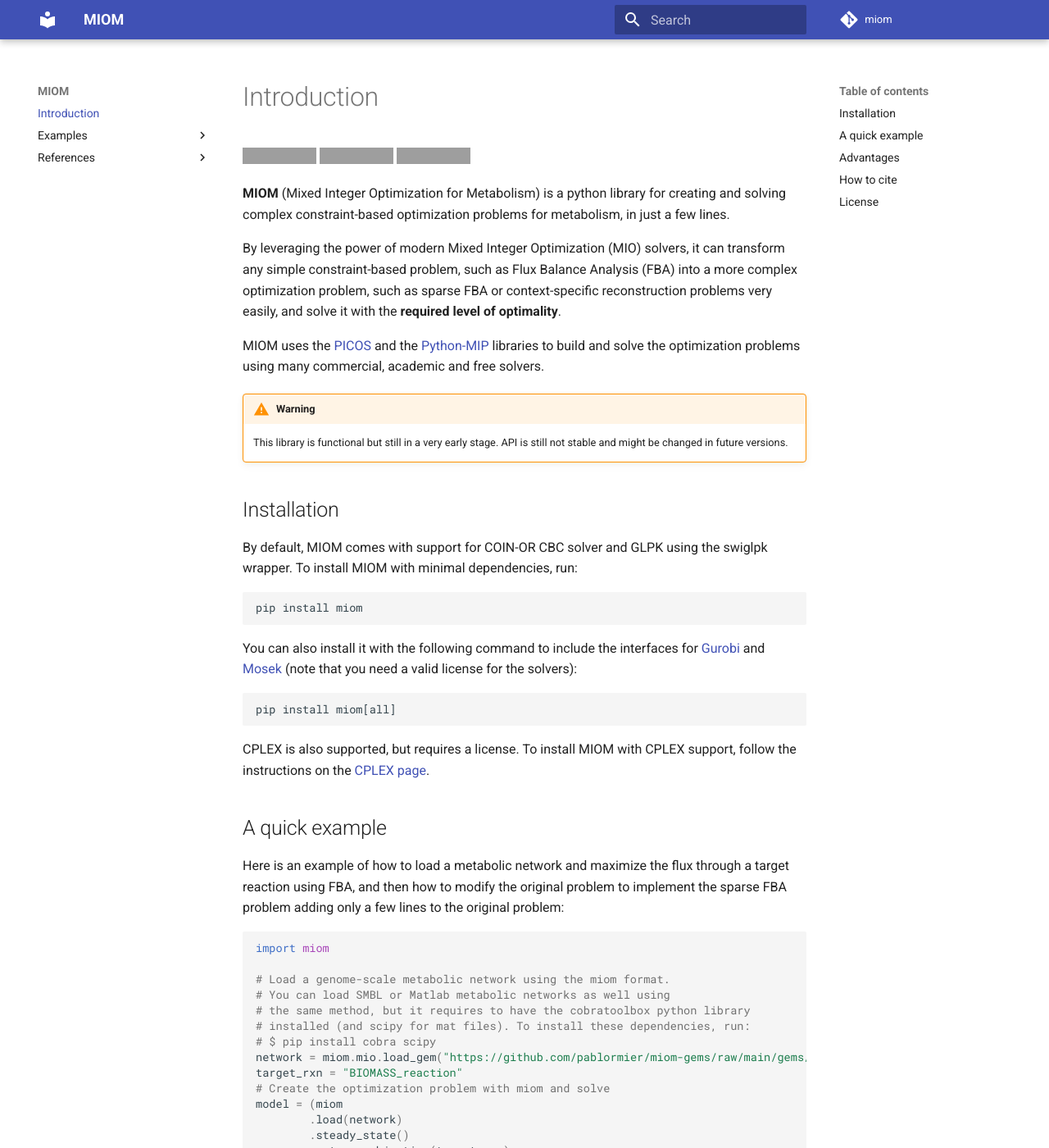
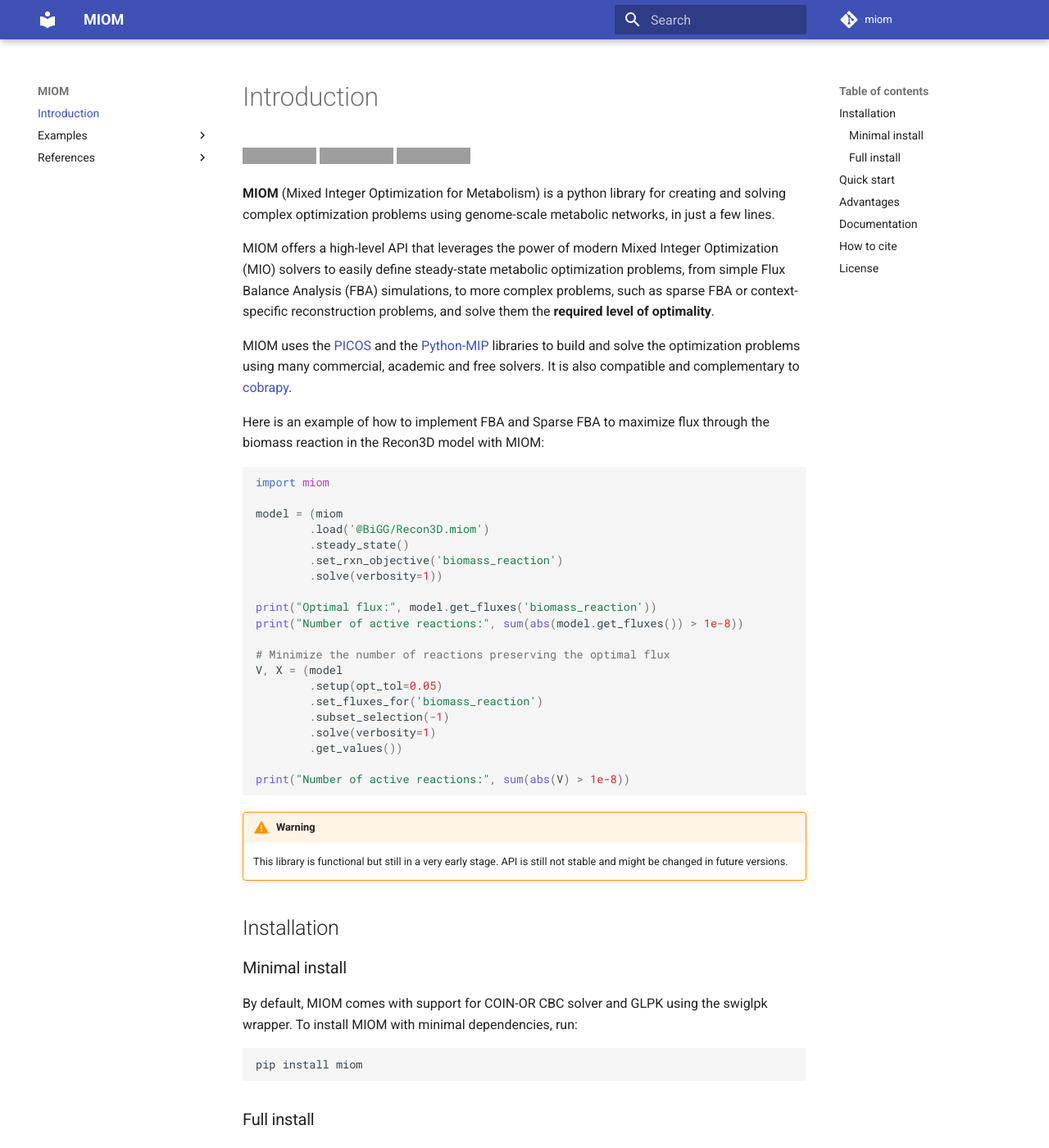
Before and after one commit to MetExplore/miom, an MkDocs documentation site: the page built from docs/index.md, in a window 1280 px wide and 1400 px high. Shown: the whole window at 82% size. Built offline with MkDocs 1.6.1 and Material for MkDocs 9.7.7, drawn with Linux system fonts in a browser that asks for light colours; comment, search, counter and statistics services are not loaded; the version menu is left out; some of the changed text lies outside the part shown; grey boxes are pictures that could not be loaded.

Commit message:
API improvements for 0.9.0-beta.1

````diff
--- a/docs/index.md
+++ b/docs/index.md
@@ -1,20 +1,45 @@
 # Introduction
-[![Run In Colab](https://colab.research.google.com/assets/colab-badge.svg)](https://colab.research.google.com/drive/1JAOEHLlRCW8GziIpBqkFwJL2ha3OEOWJ?usp=sharing)
+[![Try It Online](https://colab.research.google.com/assets/colab-badge.svg)](https://colab.research.google.com/drive/1JAOEHLlRCW8GziIpBqkFwJL2ha3OEOWJ?usp=sharing)
 [![PyPI version](https://badge.fury.io/py/miom.svg)](https://badge.fury.io/py/miom)
 ![Tests](https://github.com/metexplore/miom/actions/workflows/unit-tests.yml/badge.svg)
 
+__MIOM__ (Mixed Integer Optimization for Metabolism) is a python library for creating and solving complex optimization problems using genome-scale metabolic networks, in just a few lines.
 
+MIOM offers a high-level API that leverages the power of modern Mixed Integer Optimization (MIO) solvers to easily define steady-state metabolic optimization problems, from simple Flux Balance Analysis (FBA) simulations, to more complex problems, such as sparse FBA or context-specific reconstruction problems, and solve them the __required level of optimality__.
 
-__MIOM__ (Mixed Integer Optimization for Metabolism) is a python library for creating and solving complex constraint-based optimization problems for metabolism, in just a few lines.
+MIOM uses the [PICOS](https://picos-api.gitlab.io/picos/) and the [Python-MIP](https://www.python-mip.com/) libraries to build and solve the optimization problems using many commercial, academic and free solvers. It is also compatible and complementary to [cobrapy](https://opencobra.github.io/cobrapy/).
 
-By leveraging the power of modern Mixed Integer Optimization (MIO) solvers, it can transform any simple constraint-based problem, such as Flux Balance Analysis (FBA) into a more complex optimization problem, such as sparse FBA or context-specific reconstruction problems very easily, and solve it with the __required level of optimality__.
+Here is an example of how to implement FBA and Sparse FBA to maximize flux through the biomass reaction in the Recon3D model with MIOM:
 
-MIOM uses the [PICOS](https://picos-api.gitlab.io/picos/) and the [Python-MIP](https://www.python-mip.com/) libraries to build and solve the optimization problems using many commercial, academic and free solvers.
+```python
+import miom
+
+model = (miom
+        .load('@BiGG/Recon3D.miom')
+        .steady_state()
+        .set_rxn_objective('biomass_reaction')
+        .solve(verbosity=1))
+
+print("Optimal flux:", model.get_fluxes('biomass_reaction'))
+print("Number of active reactions:", sum(abs(model.get_fluxes()) > 1e-8))
+
+# Minimize the number of reactions preserving the optimal flux
+V, X = (model
+        .setup(opt_tol=0.05)
+        .set_fluxes_for('biomass_reaction')
+        .subset_selection(-1)
+        .solve(verbosity=1)
+        .get_values())
+
+print("Number of active reactions:", sum(abs(V) > 1e-8))
+```
 
 !!! warning
-     This library is functional but still in a very early stage. API is still not stable and might be changed in future versions.
+    This library is functional but still in a very early stage. API is still not stable and might be changed in future versions.
 
 ## Installation
+
+### Minimal install
 
 By default, MIOM comes with support for COIN-OR CBC solver and GLPK using the swiglpk wrapper. To install MIOM with minimal dependencies, run:
 
@@ -22,38 +47,58 @@
 pip install miom
 ```
 
-You can also install it with the following command to include the interfaces for [Gurobi](https://www.gurobi.com/downloads) and [Mosek](https://www.mosek.com/downloads/) (note that you need a valid license for the solvers):
+### Full install
+
+The full install option of `miom` comes also with the interfaces for [Gurobi](https://www.gurobi.com/downloads) and [Mosek](https://www.mosek.com/downloads/). Also, in order to be able to import metabolic networks in different formats (SBML, Matlab, YAML, etc), you need to install the additional `cobra` and `scipy` packages:
 
 ```
-pip install miom[all]
+pip install miom[all] cobra scipy
 ```
 
-CPLEX is also supported, but requires a license. To install MIOM with CPLEX support, follow the instructions on the [CPLEX page](https://www.ibm.com/docs/en/icos/12.8.0.0?topic=cplex-setting-up-python-api).
+CPLEX is also supported, but requires a valid license. To install MIOM with CPLEX support, follow the instructions on the [CPLEX page](https://www.ibm.com/docs/en/icos/12.8.0.0?topic=cplex-setting-up-python-api) to install your current version of cplex in your python environment.
 
-## A quick example
+
+## Quick start
+
+The first step is to import a GEM (a genome-scale model) using the `miom.mio.load_gem` method. The method accepts a local file or an URL. SBML files and Matlab files are supported through `cobra` and `scipy` packages. Please make sure that these packages are correctly installed before trying to import models in these formats (see [Full install](#full-install)).
+
+Once these packages are available, you can import a model using:
+
+```python
+import miom
+network = miom.mio.load_gem("https://github.com/SysBioChalmers/Human-GEM/raw/main/model/Human-GEM.mat")
+print("Number of reactions in the network", network.num_reactions)
+```
+
+MIOM includes its own lightweight and portable format (.miom) for loading and storing metabolic networks, which does not require any additional dependency. This models uses `numpy` compressed structured arrays to store the basic information of the metabolic networks required for performing simulations. This format is even smaller and more portable than the Matlab files. A repository of converted models is available at https://github.com/pablormier/miom-gems.
+
+To make things even easier, the method `load_gem` can import any model from this repository using the relative path, for example:
+
+```python
+human1 = miom.mio.load_gem("@SysBioChalmers/Human-GEM.miom")
+recon3d = miom.mio.load_gem("@BiGG/Human-GEM.miom")
+```
 
 Here is an example of how to load a metabolic network and maximize the flux through a target reaction using FBA, and then how to modify the original problem to implement the sparse FBA problem adding only a few lines to the original problem:
 
 ```python
 import miom
 
-# Load a genome-scale metabolic network using the miom format.
-# You can load SMBL or Matlab metabolic networks as well using
-# the same method, but it requires to have the cobratoolbox python library
-# installed (and scipy for mat files). To install these dependencies, run:
-# $ pip install cobra scipy
-network = miom.mio.load_gem("https://github.com/pablormier/miom-gems/raw/main/gems/mus_musculus_iMM1865.miom")
+network = miom.mio.load_gem("@mus_musculus_iMM1865.miom")
 target_rxn = "BIOMASS_reaction"
+
 # Create the optimization problem with miom and solve
 model = (miom
         .load(network)
         .steady_state()
         .set_rxn_objective(target_rxn)
         .solve(verbosity=1))
+
 print("Optimal flux:", model.get_fluxes(target_rxn), "mmol/(h·gDW)")
+
 # Show reactions with non-zero flux
-V, _ = model.get_values()
-print("Number of reactions with non-zero flux:", sum(abs(V) > 1e-8))
+V, X = model.get_values()
+print("Number of reactions active reactions:", sum(abs(V) > 1e-8))
 ```
 
 ```
@@ -64,7 +109,7 @@
 Now, modify the original problem to solve the sparse FBA problem, minimizing the number of reactions with non-zero flux that can lead to the optimal possible flux through the target reaction. This can be easily done by transforming the FBA problem into a subset selection problem, where each reaction has a negative weight and the goal is to remove as many negative weighted reactions as possible. Note that since each reaction has the same weight (-1), all reactions are equally important in the optimization problem:
 
 !!! note
-    To better understand the meaning of each step, please read the documentation of the [BaseModel][miom.miom.BaseModel] class, and the complete example in [examples/sparse_fba.py](examples/sparse_fba).
+    To better understand the meaning of each step, please read the documentation of the [BaseModel class](https://metexplore.github.io/miom/references/miom/#miom.miom.BaseModel), and the complete example in [examples/sparse_fba.py](https://metexplore.github.io/miom/examples/sparse_fba).
 
 
 ```python
@@ -82,15 +127,16 @@
         .solve()
         # Get continuos vars (fluxes) and binary vars
         .get_values())
+
 # Show reactions with non-zero flux
-print("Number of active reactions (with non-zero flux):", sum(abs(V) > 1e-8))
+print("Number of active reactions:", sum(abs(V) > 1e-8))
 ```
 
 ```
-Number of active reactions (with non-zero flux): 404
+Number of active reactions: 404
 ```
 
-Solving this problem with default COIN-OR CBC solver returns a solution with 404 active reactions (much less than the 2549 reactions obtained with FBA, and less than the 433 reactions returned by the CappedL1 approximation in the [sparse FBA](https://opencobra.github.io/cobratoolbox/stable/modules/analysis/sparseFBA/index.html) implementation in Matlab), with a relative gap between the lower and upper objective bound below 5% (as indicated in the setup method):
+Solving this problem with default COIN-OR CBC solver returns a solution with 404 active reactions (much less than the 2549 reactions obtained with FBA, and less than the 433 reactions returned by the CappedL1 approximation in the [sparseFBA](https://opencobra.github.io/cobratoolbox/stable/modules/analysis/sparseFBA/index.html) implementation in Matlab), with a relative gap between the lower and upper objective bound below 5% (as indicated in the setup method):
 
 ```
 Cbc0011I Exiting as integer gap of 122.04538 less than 1e-10 or 5%
@@ -99,19 +145,15 @@
 Total time (CPU seconds):       60.79   (Wallclock seconds):       60.79
 ```
 
-The concise API provided by MIOM makes everything explicit: the sparse FBA problem can be implemented as a best subset selection problem of reactions (minimize the number of reactions with non-zero flux)
-subject to the steady-state constraint and the optimality constraint of the flux for the target
-reaction (in this case the `BIOMASS_reaction`). Using this formulation, you can take advantage of
-modern solvers like CPLEX, GUROBI, MOSEK, COIN-OR CBC (among others) to obtain an optimal or an
-approximate solution, controlled by the `opt_tol` parameter.
+The concise API provided by MIOM makes everything explicit: the sparse FBA problem can be implemented as a best subset selection problem of reactions (minimize the number of reactions with non-zero flux) subject to the steady-state constraint and the optimality constraint of the flux for the target reaction (in this case the `BIOMASS_reaction`). Using this formulation, you can take advantage of modern solvers like CPLEX, GUROBI, MOSEK, COIN-OR CBC (among others) to obtain an optimal or an approximate solution, controlled by the `opt_tol` parameter.
 
 To use other solvers, you only need to provide the specific solver to the `miom` method, for example:
 
 ```python
 model = (miom
-        .load(network, solver=Solvers.GLPK)
+        .load('@BiGG/Recon3D.miom', solver=miom.Solvers.GLPK)
         .steady_state()
-        .set_rxn_objective(target_rxn)
+        .set_rxn_objective('biomass_reaction')
         .solve(verbosity=1))
 ```
 
@@ -125,7 +167,9 @@
 * __It includes a compressed GEM format__: MIOM can load and save the minimal information of the metabolic networks required for performing simulations into a compressed file compatible with numpy. The small size of the files allows you to quickly run online experiments so other people can reproduce your results. It also supports SBML and matlab formats if `cobratoolbox` is installed.
 * __It's open-source:__ MIOM is open-source and free to use. You can contribute to the development of MIOM by forking the repository and sending pull requests.
 
+## Documentation
 
+The documentation of the library can be found at https://metexplore.github.io/miom/
 
 ## How to cite
 
--- a/miom/__init__.py
+++ b/miom/__init__.py
@@ -6,4 +6,4 @@
 )
 
 __all__ = ["load", "Solvers", "Comparator", "ExtractionMode"]
-__version__ = "0.9.0-beta.0"
+__version__ = "0.9.0-beta.1"
````
Also changed, not shown: README.md (+62 -23 lines), 5 other files.
